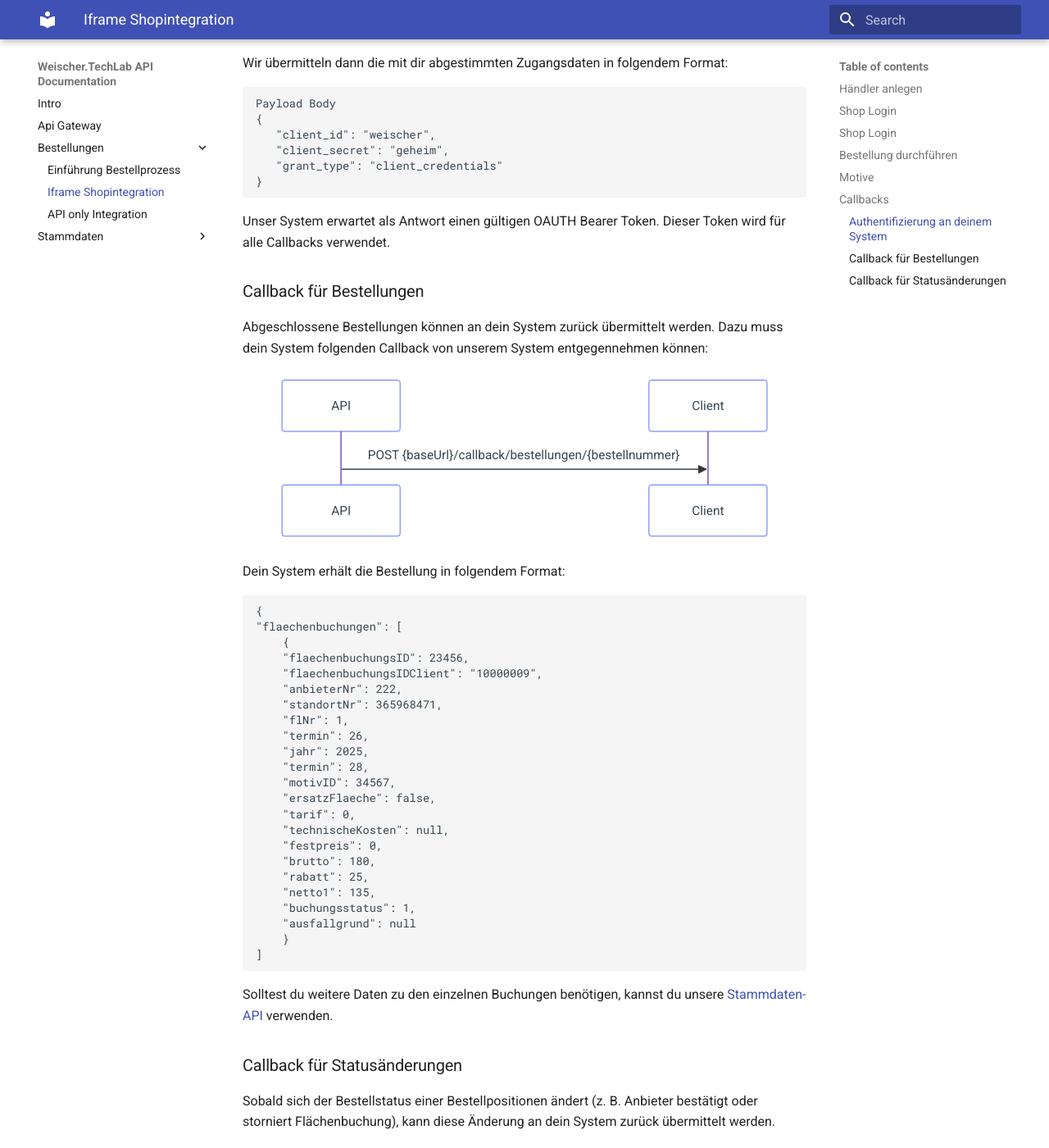
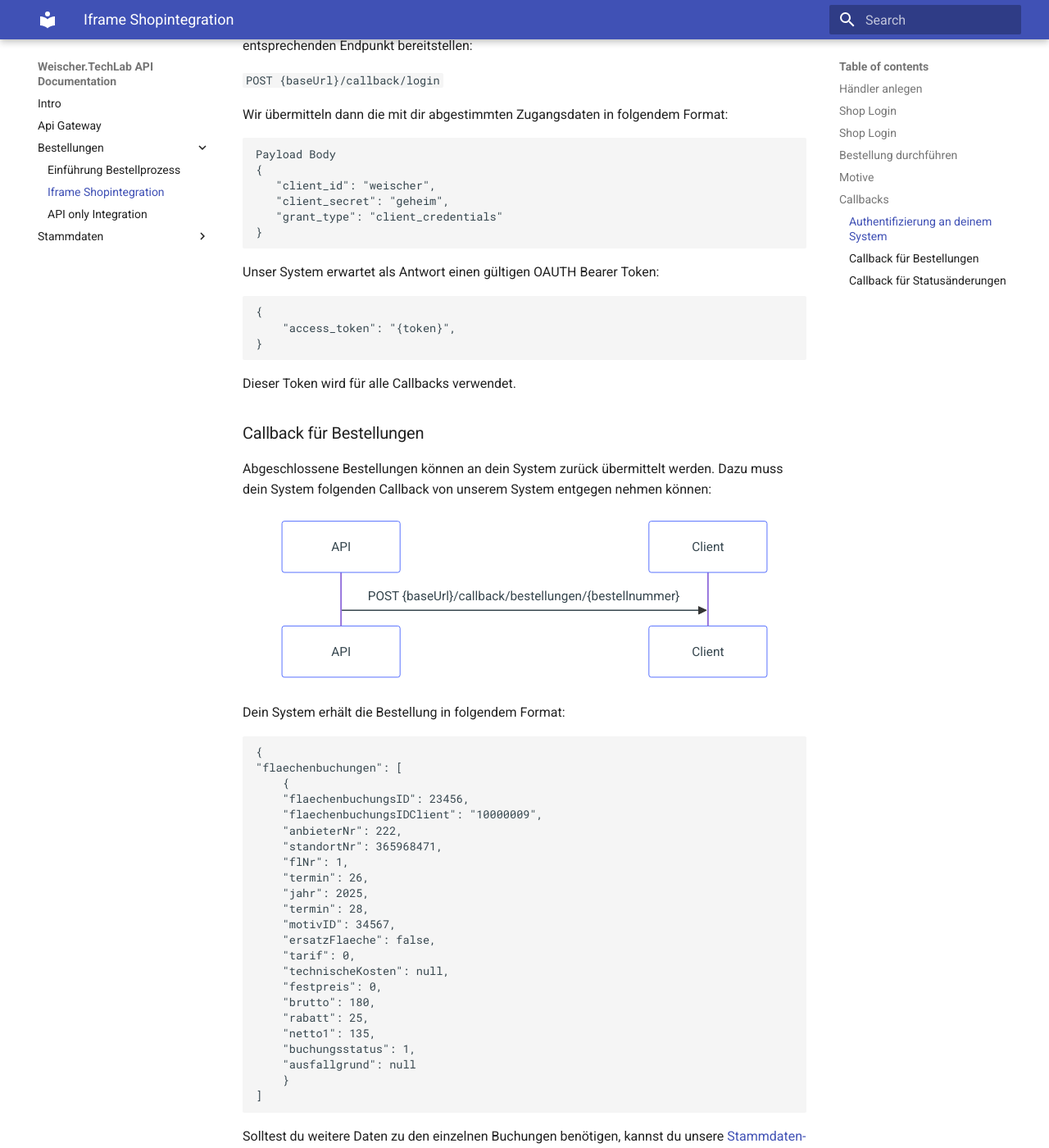
Before and after one commit to weischertechlab/ooh-api-docs, an MkDocs documentation site: the page built from docs/bestellungen/1_Iframe-Shopintegration.md, in a window 1280 px wide and 1400 px high, scrolled down 3319 px. Shown: the whole window at 82% size. Built offline with MkDocs 1.6.1 and Material for MkDocs 9.7.7, drawn with Linux system fonts in a browser that asks for light colours; emoji names are drawn with the system emoji font; some of the changed text lies outside the part shown.

Commit message:
Anpassung iFrame Anbindung

````diff
--- a/docs/bestellungen/1_Iframe-Shopintegration.md
+++ b/docs/bestellungen/1_Iframe-Shopintegration.md
@@ -84,12 +85,19 @@
 }
 ```
 
-Unser System erwartet als Antwort einen gültigen OAUTH Bearer Token.
+Unser System erwartet als Antwort einen gültigen OAUTH Bearer Token:
+
+```
+{
+    "access_token": "{token}",
+}
+```
+
 Dieser Token wird für alle Callbacks verwendet.
 
 ### Callback für Bestellungen
 
-Abgeschlossene Bestellungen können an dein System zurück übermittelt werden. Dazu muss dein System folgenden Callback von unserem System entgegennehmen können:
+Abgeschlossene Bestellungen können an dein System zurück übermittelt werden. Dazu muss dein System folgenden Callback von unserem System entgegen nehmen können:
 
 ``` mermaid
 sequenceDiagram
````
Also changed, not shown: other parts of docs/bestellungen/1_Iframe-Shopintegration.md (+4 -3 lines), docs/bestellungen/0_Einführung-Bestellprozess.md (+0 -28 lines).
